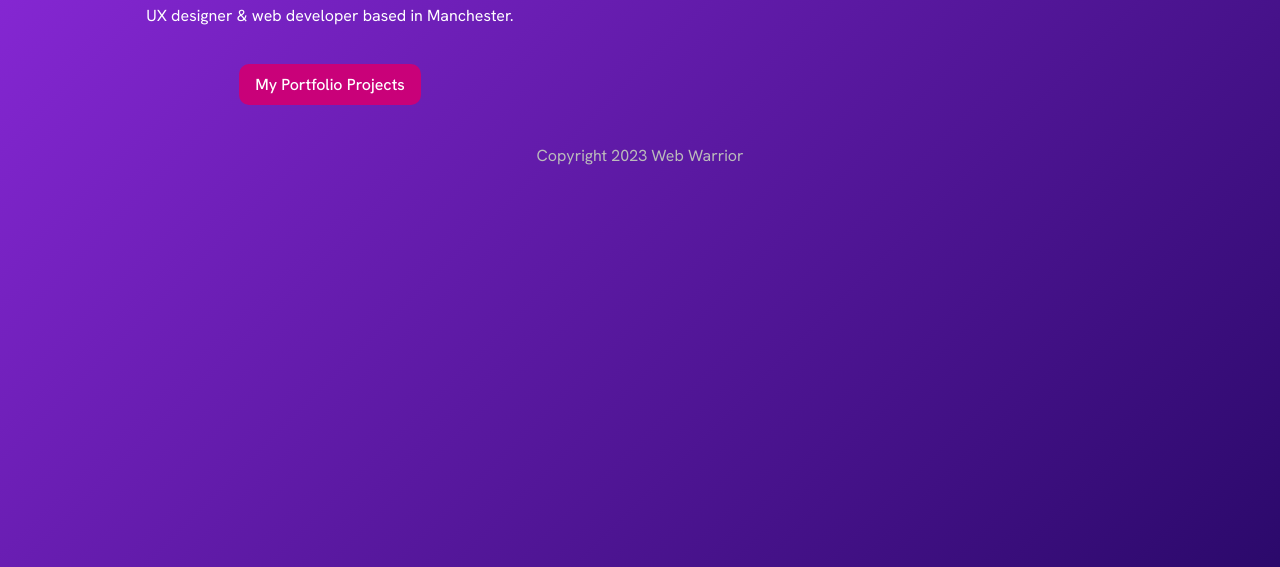
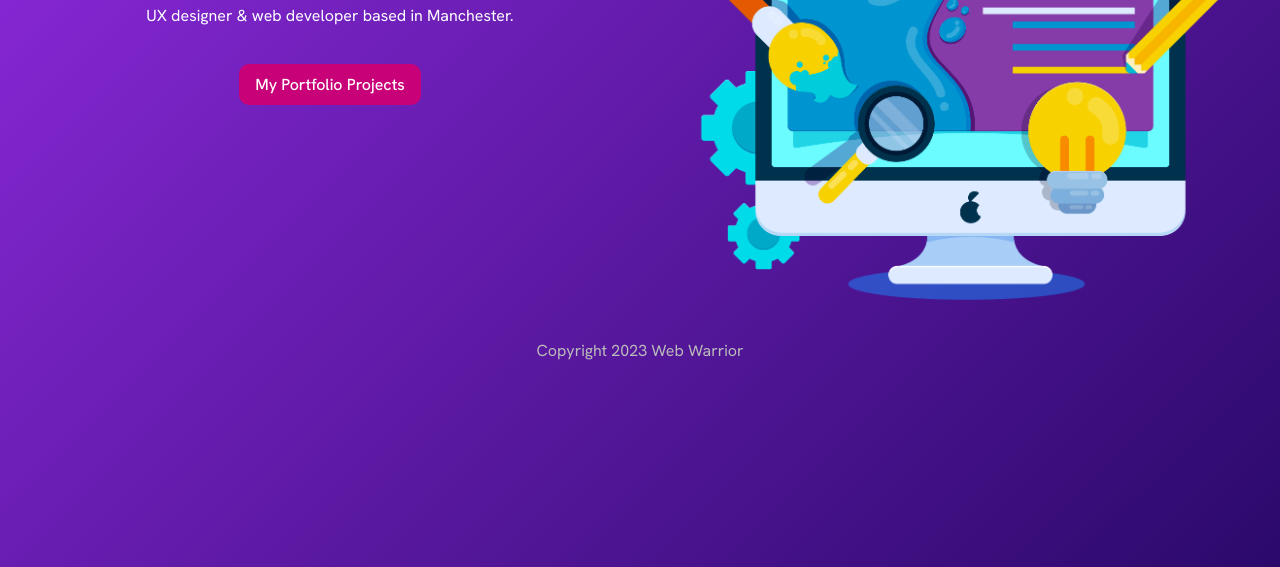
Before and after one commit to Saman-7/web-gatsby, a Gatsby site: page / in a window 1280 px wide. Shown: the part 273-840 px from the top of the page. Built offline with nearby package versions, Linux system fonts and the light colour scheme; Gatsby itself is replaced by a stand-in of ours.

Commit message:
Add image to home page

```diff
--- a/src/pages/index.js
+++ b/src/pages/index.js
@@ -16,6 +16,7 @@ const Home = () => {
             My Portfolio Projects
           </Link>
         </div>
+        <img src="/banner.png" alt="site banner" style={{ maxWidth: "100%" }} />
       </section>
     </Layout>
   );
```
Also changed, not shown: static/banner.png (added).
